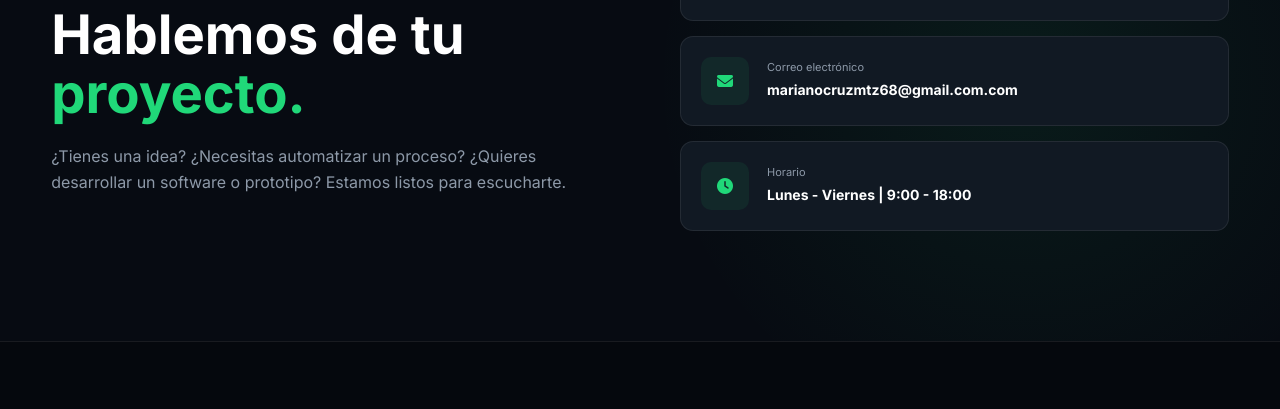
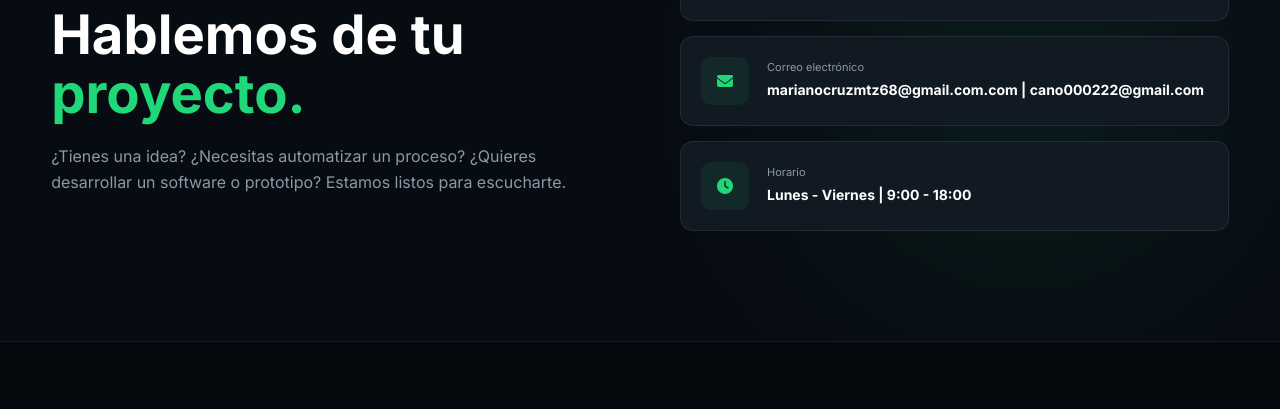
Before and after one commit to marianocruzmtz68-crypto/ROOSTER, a plain HTML site: page index.html in a window 1280 px wide. Shown: the part 4536-4945 px from the top of the page. Drawn offline with Linux system fonts and the light colour scheme.

Commit message:
Update index.html

```diff
--- a/index.html
+++ b/index.html
@@ -1278,6 +1278,8 @@
 
                         <strong>
                             marianocruzmtz68@gmail.com.com
+                            |
+                            cano000222@gmail.com
                         </strong>
 
                     </div>
```
